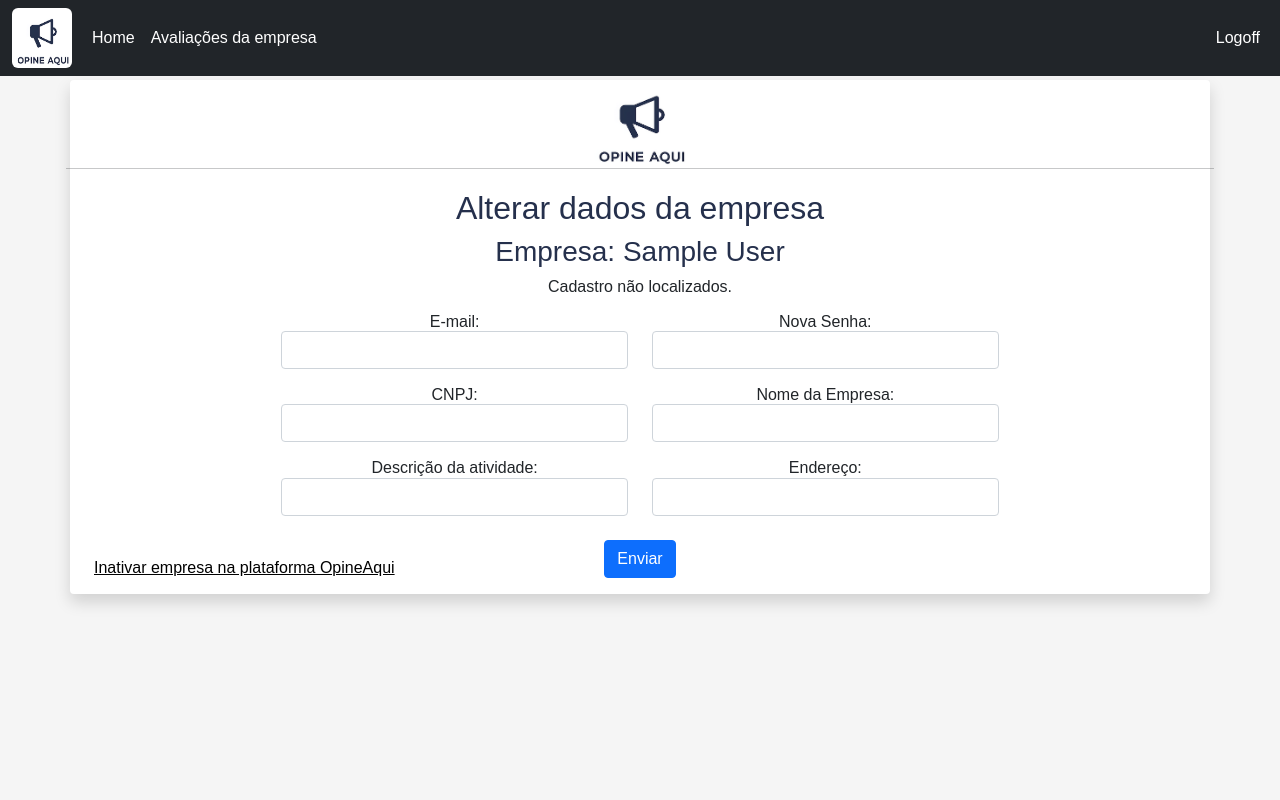
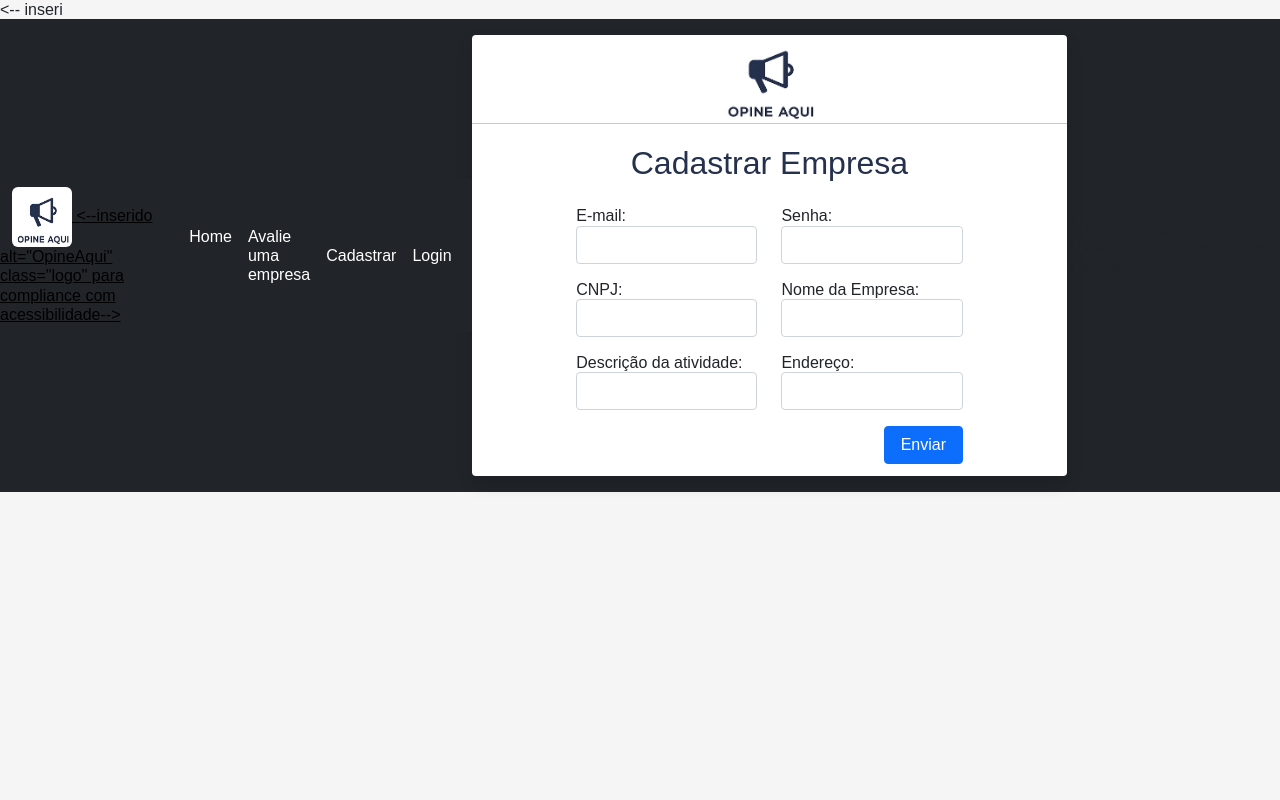
Before and after one commit to hunomolina/OpineAqui, a PHP site: page /empresa_alterar.php in a window 1280 px wide. Run offline with PHP 8.4, Linux system fonts and the light colour scheme; the visitor is signed in with stand-in values (Sample User, id 1); data that the repository does not hold is empty.

Commit message:
Update empresa_alterar.php

```diff
--- a/src/empresa_alterar.php
+++ b/src/empresa_alterar.php
@@ -1,15 +1,8 @@
 <?php
 require_once 'bd_conexao.php';
-session_start();
-if (empty($_SESSION["empresa_id"])) {
-    echo "Recurso não permitido. <br>";
-    echo "<script>
-        setTimeout(function() {
-        window.location.href = 'index.php'},1000);
-        </script>";
-    exit();
-}
+session_start()
 ?>
+
 
 <!DOCTYPE html>
 <html lang="pt-br">
@@ -20,30 +13,64 @@ if (empty($_SESSION["empresa_id"])) {
     <!-- Bootstrap e CSS-->
     <link href="https://cdn.jsdelivr.net/npm/bootstrap@5.0.2/dist/css/bootstrap.min.css" rel="stylesheet" integrity="sha384-EVSTQN3/azprG1Anm3QDgpJLIm9Nao0Yz1ztcQTwFspd3yD65VohhpuuCOmLASjC" crossorigin="anonymous">
     <link rel="stylesheet" href="css/index.css">
+    <style>
+        .skip-link {
+            position: absolute;
+            left: -9999px;
+            top: auto;
+            width: 1px;
+            height: 1px;
+            overflow: hidden;
+            z-index: -999;
+        }
+        .skip-link:focus, .skip-link:active {
+            color: #fff;
+            background-color: #000;
+            left: auto;
+            top: auto;
+            width: auto;
+            height: auto;
+            overflow: auto;
+            padding: 10px;
+            z-index: 999;
+            text-decoration: none;
+        }
+    </style>
 </head>
+    <a href="#main-content" class="skip-link">Pular para o conteúdo principal</a>
+    <-- inseri <a para compliance da lei de acessibilidade-->
 
+    <header>
+        <nav class="navbar navbar-expand-lg navbar-dark bg-dark" role="navigation">
 <body>
     <header>
         <nav class="navbar navbar-expand-lg navbar-dark bg-dark">
             <a href="index.php">
-                <img src="../images/logo.png" alt="logo" class="logo">
+                <img src="../images/logo.png" alt="OpineAqui" class="logo">
+                <--inserido alt="OpineAqui" class="logo" para compliance com acessibilidade-->
             </a>
             <div class="container-fluid">
             <div class="collapse navbar-collapse" id="navbarNav">
                 <ul class="navbar-nav">
                     <li class="nav-item">
-                        <a class="nav-link active" aria-current="page" href="empresa_dados.php">Home</a>
-                    </li>
-                    <li class="nav-item">
-                        <a class="nav-link active" aria-current="page" href="empresa_dados.php">Avaliações da empresa</a>
+                        <a class="nav-link active" aria-current="page" href="index.php">Home</a>
                     </li>
                     <!-- <li class="nav-item">
+                        <a class="nav-link active" aria-current="page" href="empresa_adicionar.php">Cadastrar</a>
+                    </li>   -->
+                    <!-- <li class="nav-item">
+                        <a class="nav-link active" aria-current="page" href="empresa_logon.php">Login</a>
+                    </li>     -->
+                    <li class="nav-item">
                         <a class="nav-link active" aria-current="page" href="cliente_avaliacao.php">Avalie uma empresa</a>
-                    </li> -->
+                    </li>
                 </ul>
                 <ul class="navbar-nav ms-auto">
                     <li class="nav-item">
-                        <a class="nav-link active" aria-current="page" href="empresa_logoff.php">Logoff</a>
+                        <a class="nav-link active" aria-current="page" href="empresa_adicionar.php">Cadastrar</a>
+                    </li>
+                    <li class="nav-item">
+                        <a class="nav-link active" aria-current="page" href="empresa_logon.php">Login</a>
                     </li>
                 </ul>
                 </div>
@@ -51,96 +78,78 @@ if (empty($_SESSION["empresa_id"])) {
         </nav>
     </header>
 
-    <div class="container shadow px-2 mb-2 mt-1 bg-body rounded">
+    <div class="container shadow px-2 my-2 bg-body rounded">
         <div class="row">
-            <div class="d-flex justify-content-center logo-grande"><img src="../images/logo.png" alt="logo"></div>
+            <div class="d-flex justify-content-center logo-grande">
+                <img src="../images/logo.png" alt="logo" class="img-fluid">
+            </div>
             <hr>
             <div class="col-12 text-center mt-1 mb-3">
-                <h2>Alterar dados da empresa</h2>
-
-                <h3>Empresa: <? echo $_SESSION['empresa_nome']; ?></h3>
-
-                <?php
-                $empresas = dados_empresa($_SESSION['empresa_id']);
-                if ($empresas->num_rows > 0) {
-                    while ($row = $empresas->fetch_assoc()) {
-                        $cnpj = $row["cnpj"];
-                        $email = $row["email"];
-                        $nome = $row["nome"];
-                        $descricao = $row["descricao"];
-                        $senha = $row["senha"];
-                        $endereco = $row["endereco"];
-                    }
-                } else {
-                    echo "Cadastro não localizados.<br>";
-                }
-                ?>
-
-                <div class="container position-relative">
-                    <div class="text-start position-absolute bottom-0 start-0 ms-3">
-                        <a href="#" onclick="inativar_empresa();">Inativar empresa na plataforma OpineAqui</a><br>
+                <h2>Cadastrar Empresa</h2>
             </div>
-                    <div class="col-12 d-flex justify-content-center mt-3">
+            <div class="col-12 d-flex justify-content-center">
                 <div class="col-12 col-md-8">
-                            <form method="post" action="<?php echo htmlspecialchars($_SERVER["PHP_SELF"]); ?>" name='empresa_cadastrar' id='empresa_cadastrar'>
+                    <form method="post" action="<?php echo htmlspecialchars($_SERVER["PHP_SELF"]); ?>" name="empresa_cadastrar" id="empresa_cadastrar">
                         <div class="row">
                             <div class="col-12 col-md-6 mb-3">
                                 <label for="empresa_email">E-mail:</label>
-                                        <input type="text" class="form-control" name="empresa_email" id="empres_email" value="<?php echo $email; ?>" required>
+                                <input type="email" class="form-control" name="empresa_email" id="empresa_email" required>
                             </div>
                             <div class="col-12 col-md-6 mb-3">
-                                        <label for="empresa_senha">Nova Senha:</label>
-                                        <input type="password" class="form-control" name="empresa_senha" id="empresa_senha" value="<?php echo $senha; ?>" required>
+                                <label for="empresa_senha">Senha:</label>
+                                <input type="password" class="form-control" name="empresa_senha" id="empresa_senha" required>
                             </div>
                         </div>
-
                         <div class="row">
                             <div class="col-12 col-md-6 mb-3">
                                 <label for="empresa_cnpj">CNPJ:</label>
-                                        <input type="text" class="form-control" name="empresa_cnpj" id="empresa_cnpj" value="<?php echo $cnpj; ?>" required>
+                                <input type="text" class="form-control" name="empresa_cnpj" id="empresa_cnpj" required>
                             </div>
                             <div class="col-12 col-md-6 mb-3">
                                 <label for="empresa_nome">Nome da Empresa:</label>
-                                        <input type="text" class="form-control" name="empresa_nome" id="empresa_nome" value="<?php echo $nome; ?>" required>
+                                <input type="text" class="form-control" name="empresa_nome" id="empresa_nome" required>
                             </div>
                         </div>
                         <div class="row">
                             <div class="col-12 col-md-6 mb-3">
                                 <label for="empresa_descricao">Descrição da atividade:</label>
-                                        <input type="text" class="form-control" name="empresa_descricao" id="empresa_descricao" value="<?php echo $descricao; ?>" required>
+                                <input type="text" class="form-control" name="empresa_descricao" id="empresa_descricao" required>
                             </div>
-                                    <div class="col-12 col-md-6 mb-4">
+                            <div class="col-12 col-md-6 mb-3">
                                 <label for="empresa_endereco">Endereço:</label>
-                                        <input type="text" class="form-control" name="empresa_endereco" id="empresa_endereco" value="<?php echo $endereco; ?>" required>
+                                <input type="text" class="form-control" name="empresa_endereco" id="empresa_endereco" required>
                             </div>
                         </div>
-
-                                <button type="submit" class="btn btn-primary" name="submit" value="Enviar">Enviar</button>
+                        <div class="row pb-1 mb-2 d-flex justify-content-end">
+                            <div class="col-3">
+                                <button type="submit" class="btn btn-primary w-100" name="submit" value="Enviar">Enviar</button>
+                            </div>
+                            <div id="mensagem_enviar"></div>
+                        </div>
                     </form>
-                            <div id="mensagem_enviar"></div>
+                </div>
             </div>
         </div>
     </div>
 
-
-            </div>
-        </div>
-    </div>
+    <!-- <footer class="footer-fixo" role="contentinfo">
+        <--inserido role="contentinfo" para compliance da lei de acessibilidade-->
+            <p>&copy; <span id="anoAtual"></span> Projeto Integrador - UNIVESP. Todos os direitos reservados.</p>
+    </footer> -->
 
 
 <?
 if ($_SERVER["REQUEST_METHOD"] == "POST") {
 
-        $cadastro_status = alterar_empresa(
-            $_SESSION['empresa_id'],
+        $cadastro_status = cadastrar_empresa(
             $_POST["empresa_cnpj"],
             $_POST["empresa_email"],
             $_POST["empresa_nome"],
             $_POST["empresa_descricao"],
             $_POST["empresa_senha"],
             $_POST["empresa_endereco"]
+        );
 
-        );
 
         echo "<script>
                 var mensagem = document.querySelector('#mensagem_enviar');
@@ -148,33 +157,20 @@ if ($_SERVER["REQUEST_METHOD"] == "POST") {
 
 
         if ($cadastro_status) {
-            // echo "Alteração realizado com sucesso! Você será redirecionado em instantes. <br><br>";
+            // echo "Cadastro realizado com sucesso! Você será redirecionado em instantes. <br><br>";
             echo "<script>
-            mensagem.innerHTML = '<br>Alteração realizado com sucesso! Você será redirecionado em instantes. <br><br>';
+                mensagem.innerHTML = '<br>Cadastro realizado com sucesso! Você será redirecionado em instantes.';
                 setTimeout(function() {
                 window.location.href = 'empresa_dados.php'},3000);
                 </script>";
         }
         else {
             echo "<script>
-                    mensagem.innerHTML = '<br>Falha na alteração. Tente novamente.</span>';
+                    mensagem.innerHTML = '<br><span style=\"display:block\; text-align:center\;\">CNPJ ou e-mail já existente na base. Faça o login.</span>';
                 </script>";
         }
     }
 ?>
 
-
-    <!-- <footer class="footer-fixo">
-        <p>&copy; <span id="anoAtual"></span> Projeto Integrador - UNIVESP. Todos os direitos reservados.</p>
-    </footer> -->
-
-
 </body>
-<script>
-function inativar_empresa() {
-    if (confirm("Tem certeza que deseja descadastrar sua empresa?") == true) {
-        window.location.href = 'empresa_inativar.php';
-    }
-}
-</script>
 </html>
```
Lines whose indentation alone changed are shown as unchanged.
